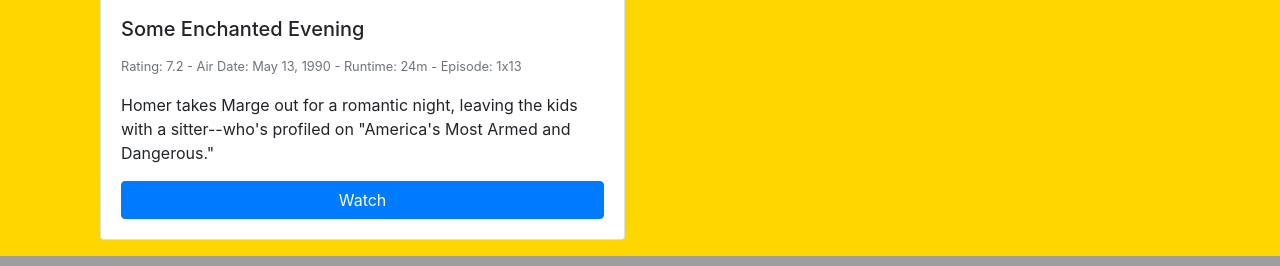
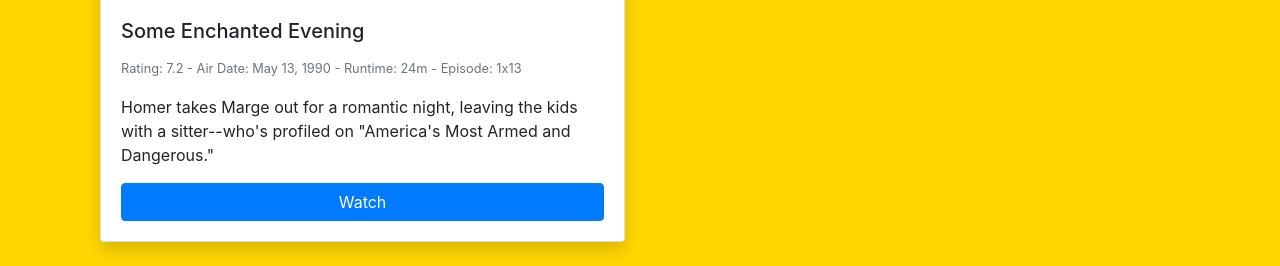
Before and after one commit to NomadWithoutAHome/NBSRevivedGitHub, a Flask app: page /season/1 in a window 1280 px wide. Shown: the part 4388-4654 px from the top of the page. Run offline with Flask 3, Linux system fonts and the light colour scheme; some libraries are stand-ins or nearby versions; some web fonts are replaced.

Commit message:
gfg
fgdfg

```diff
--- a/templates/search_results.html
+++ b/templates/search_results.html
@@ -6,7 +6,7 @@
     <div class="row">
         {% for episode in results %}
         <div class="col-md-6">
-            <div class="card mb-3">
+            <div class="card mb-3 shadow"> <!-- Add 'shadow' class here -->
                 <img src="{{ episode['Thumbnail'] }}" class="card-img-top" alt="Episode Thumbnail">
                 <div class="card-body">
                     <h5 class="card-title">{{ episode['Episode Title'] }}</h5>
--- a/templates/season.html
+++ b/templates/season.html
@@ -2,17 +2,16 @@
 
 {% block content %}
 <div class="container">
-    <h2 class="mt-4">Season {{ season_number }}</h2>
     <div class="row">
         {% for episode in season_data %}
-        <div class="col-md-6">
-            <div class="card mb-3">
+        <div class="col-md-6 mb-4">
+            <div class="card shadow"> <!-- Add 'shadow' class here -->
                 <img src="{{ episode['Thumbnail'] }}" class="card-img-top" alt="Episode Thumbnail">
-                <div class="card-body">
+                <div class="card-body" style="height: 100%;">
                     <h5 class="card-title">{{ episode['Episode Title'] }}</h5>
                     <p class="card-text">
                         <small class="text-muted">Rating: {{ episode.get('Rating', '') }} - Air Date: {{ episode.get('Air Date', '') }}
-                  - Runtime: {{ episode.get('Runtime', '') }} - Episode: {{ season_number }}x{{ episode['Episode Number'] }}</small>
+                            - Runtime: {{ episode.get('Runtime', '') }} - Episode: {{ season_number }}x{{ episode['Episode Number'] }}</small>
                     </p>
                     <p class="card-text">{{ episode.get('Episode Description', '')|safe }}</p>
                     <a href="{{ url_for('video', video_uuid=episode.get('uuid', '')) }}" class="btn btn-primary btn-block" target="_blank">Watch</a>
```
Also changed, not shown: templates/seasons.html (+5 -2 lines).
